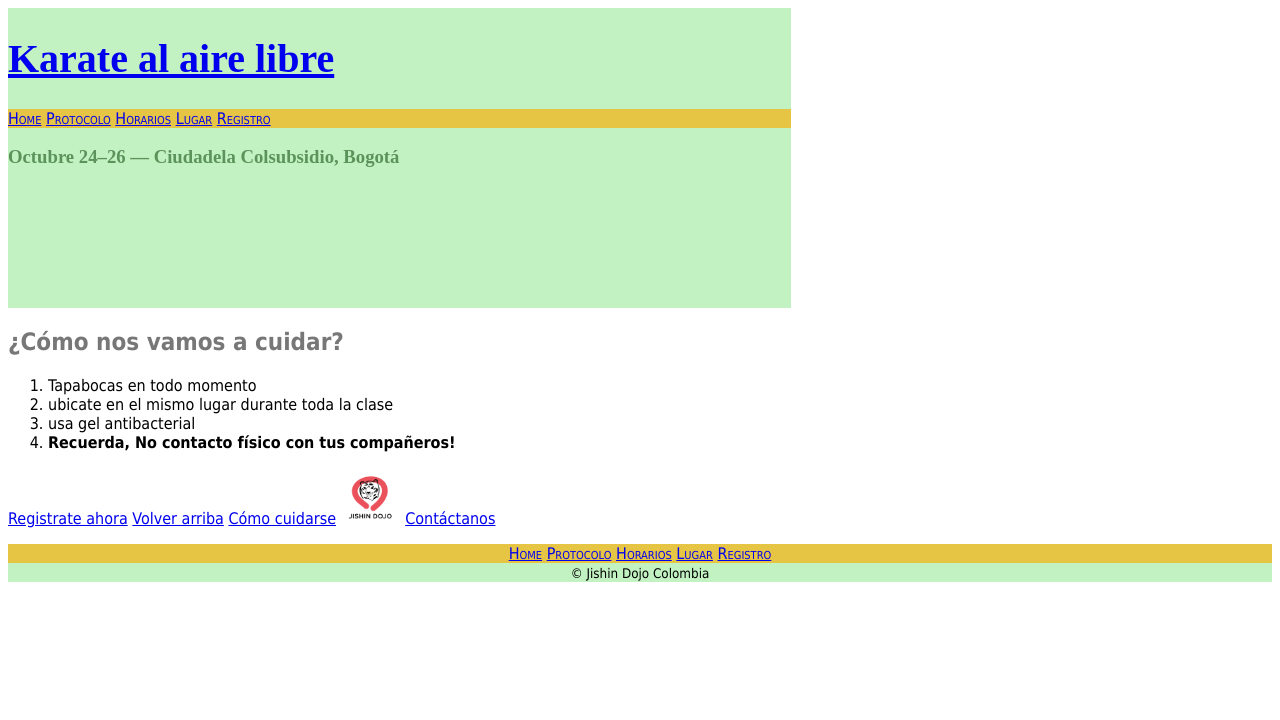
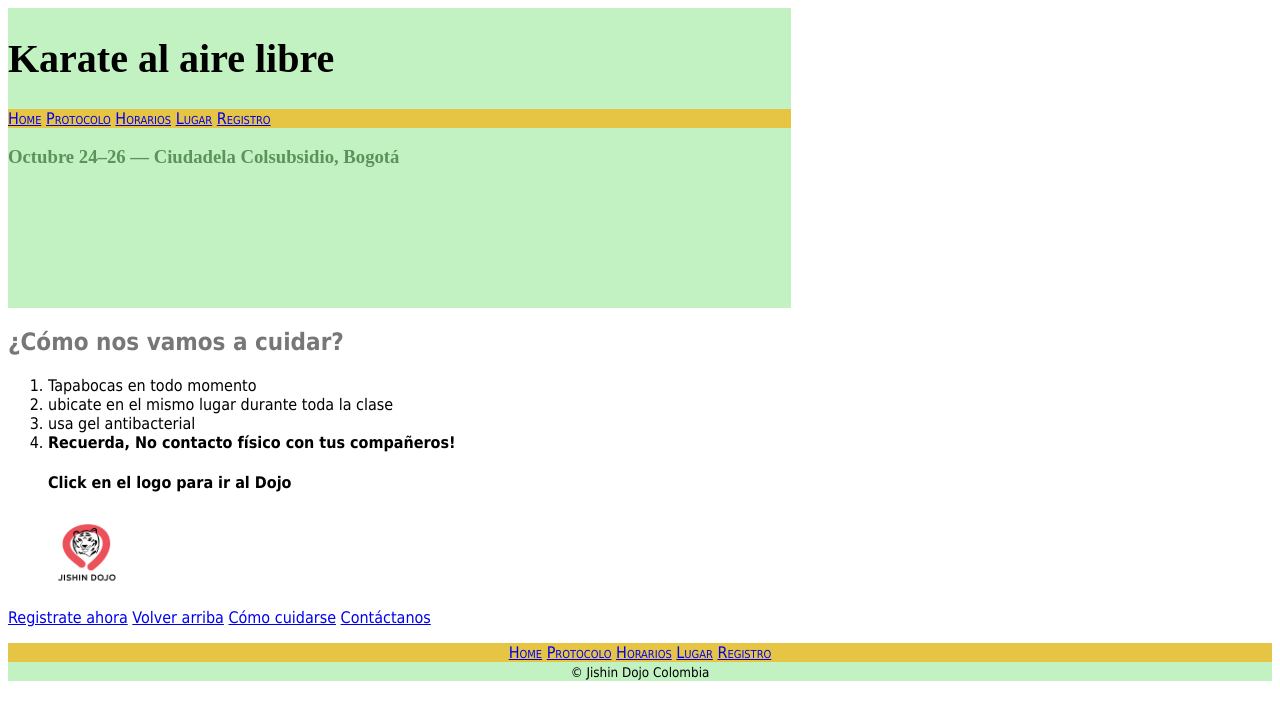
Before and after one commit to design-now/karateparque, a plain HTML site: page protocolo.html in a window 1280 px wide. Drawn offline with Linux system fonts and the light colour scheme.

Commit message:
nueva branch

```diff
--- a/protocolo.html
+++ b/protocolo.html
@@ -8,9 +8,7 @@
 </head>
 <body id="top">
 	<header>
-  		<h1>
-  			<a href="index.html"> Karate al aire libre</a>
-  		</h1>
+  		<h1>Karate al aire libre</h1>
   		<nav>
     		<a href="index.html">Home</a>
    	 		<a href="protocolo.html">Protocolo</a>
@@ -29,13 +27,17 @@
         <li><strong>Recuerda, No contacto físico con tus compañeros!</strong></li>
       </ol>
   </section>
+  <figure>
+    <h4>Click en el logo para ir al Dojo</h4>
+    <a href="http://aprendekarate.com" target="_blank"><img src="media/logo.png" width="80px" alt="logo de dojo"></a>
+  </figure>
 
   <section>
     <p>
       <a href="registro.html">Registrate ahora</a>
       <a href="#top">Volver arriba</a>
       <a href="#cuidar">Cómo cuidarse</a>
-      <a href="http://aprendekarate.com" target="_blank"><img src="media/logo.png" width="60px" alt="logo de dojo"></a>
+
       <a href="mailto:info@aprendekarate.com?subject=Quiero%20más%20información&body=Hola%20quiero%20saber%20más">Contáctanos</a>
     </p>
   </section>
```
Also changed, not shown: index.html (+1 -3 lines).
